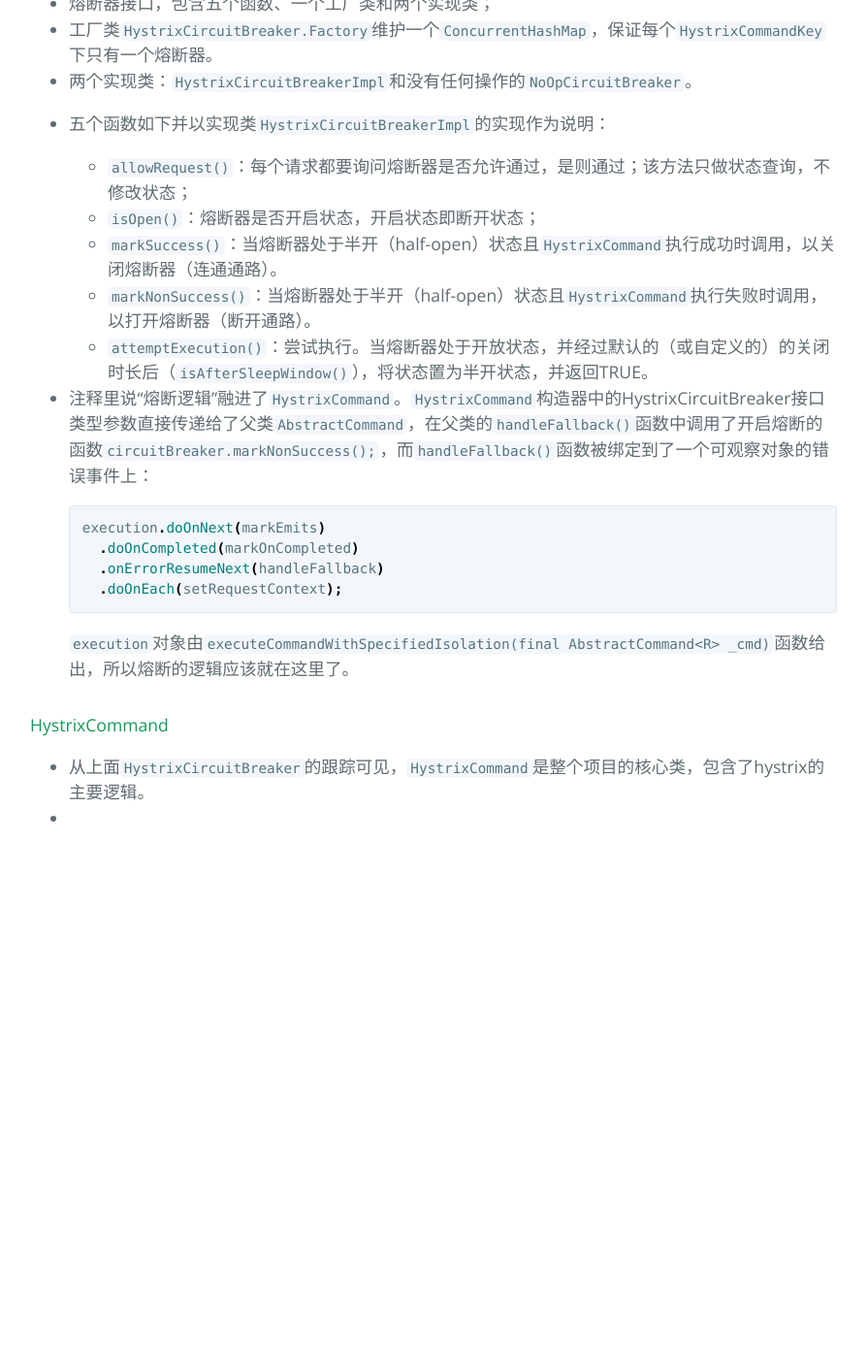
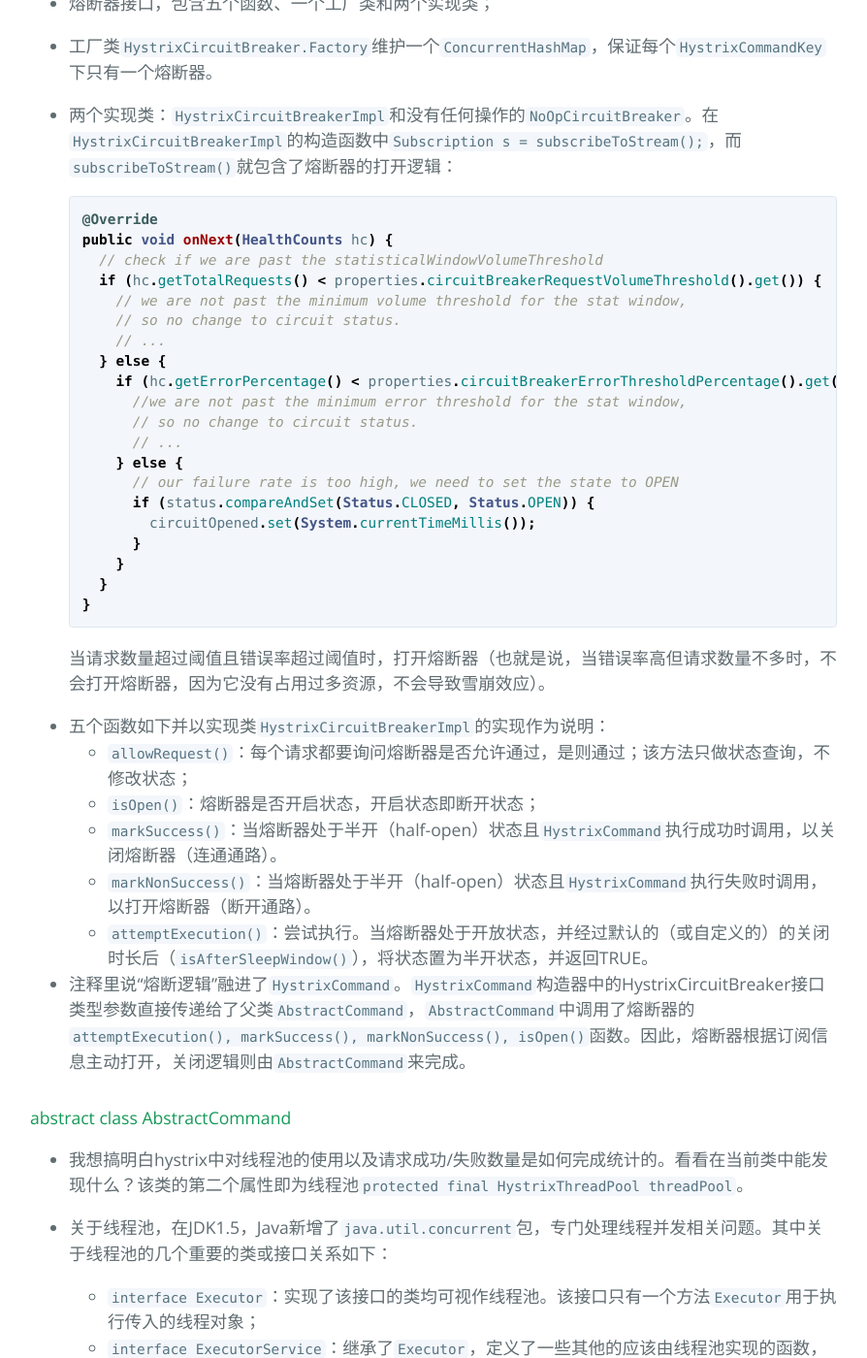
Before and after one commit to dingl-designer/blog, a Jekyll site: the page built from docs/articles/working-scene/HystrixSources.md, in a window 1280 px wide and 1400 px high, scrolled down 1401 px. Shown: the whole window at 97% size, without its empty margins (193-1087 px from the left). Built offline with Jekyll 4.4.1, drawn with Linux system fonts in a browser that asks for light colours; our own code applies the rules of GitHub Pages for plain Markdown files; before the commit the page ends 2307 px from its top, so only the background shows below that; some of the changed text lies outside the part shown.

Commit message:
threadpool

````diff
--- a/docs/articles/working-scene/HystrixSources.md
+++ b/docs/articles/working-scene/HystrixSources.md
@@ -35,29 +35,57 @@
 #### interface HystrixCircuitBreaker
 
 * 熔断器接口，包含五个函数、一个工厂类和两个实现类；
+
 * 工厂类`HystrixCircuitBreaker.Factory`维护一个`ConcurrentHashMap`，保证每个`HystrixCommandKey`下只有一个熔断器。
-* 两个实现类：`HystrixCircuitBreakerImpl`和没有任何操作的`NoOpCircuitBreaker`。
+
+* 两个实现类：`HystrixCircuitBreakerImpl`和没有任何操作的`NoOpCircuitBreaker`。在`HystrixCircuitBreakerImpl`的构造函数中`Subscription s = subscribeToStream();`，而`subscribeToStream()`就包含了熔断器的打开逻辑：
+
+  ```java
+  @Override
+  public void onNext(HealthCounts hc) {
+    // check if we are past the statisticalWindowVolumeThreshold
+    if (hc.getTotalRequests() < properties.circuitBreakerRequestVolumeThreshold().get()) {
+      // we are not past the minimum volume threshold for the stat window,
+      // so no change to circuit status.
+      // ...
+    } else {
+      if (hc.getErrorPercentage() < properties.circuitBreakerErrorThresholdPercentage().get()) {
+        //we are not past the minimum error threshold for the stat window,
+        // so no change to circuit status.
+        // ...
+      } else {
+        // our failure rate is too high, we need to set the state to OPEN
+        if (status.compareAndSet(Status.CLOSED, Status.OPEN)) {
+          circuitOpened.set(System.currentTimeMillis());
+        }
+      }
+    }
+  }
+  ```
+
+  当请求数量超过阈值且错误率超过阈值时，打开熔断器（也就是说，当错误率高但请求数量不多时，不会打开熔断器，因为它没有占用过多资源，不会导致雪崩效应）。
 
 * 五个函数如下并以实现类`HystrixCircuitBreakerImpl`的实现作为说明：
-
   * `allowRequest()`：每个请求都要询问熔断器是否允许通过，是则通过；该方法只做状态查询，不修改状态；
   * `isOpen()`：熔断器是否开启状态，开启状态即断开状态；
   * `markSuccess()`：当熔断器处于半开（half-open）状态且`HystrixCommand`执行成功时调用，以关闭熔断器（连通通路）。
   * `markNonSuccess()`：当熔断器处于半开（half-open）状态且`HystrixCommand`执行失败时调用，以打开熔断器（断开通路）。
   * `attemptExecution()`：尝试执行。当熔断器处于开放状态，并经过默认的（或自定义的）的关闭时长后（`isAfterSleepWindow()`），将状态置为半开状态，并返回TRUE。
+* 注释里说“熔断逻辑”融进了`HystrixCommand`。`HystrixCommand`构造器中的HystrixCircuitBreaker接口类型参数直接传递给了父类`AbstractCommand`，`AbstractCommand`中调用了熔断器的`attemptExecution(), markSuccess(), markNonSuccess(), isOpen()`函数。因此，熔断器根据订阅信息主动打开，关闭逻辑则由`AbstractCommand`来完成。
 
-* 注释里说“熔断逻辑”融进了`HystrixCommand`。`HystrixCommand`构造器中的HystrixCircuitBreaker接口类型参数直接传递给了父类`AbstractCommand`，在父类的`handleFallback()`函数中调用了开启熔断的函数`circuitBreaker.markNonSuccess();`，而`handleFallback()`函数被绑定到了一个可观察对象的错误事件上：
 
-  ```java
-  execution.doOnNext(markEmits)
-    .doOnCompleted(markOnCompleted)
-    .onErrorResumeNext(handleFallback)
-    .doOnEach(setRequestContext);
-  ```
+#### abstract class AbstractCommand
 
-  `execution`对象由`executeCommandWithSpecifiedIsolation(final AbstractCommand<R> _cmd)`函数给出，所以熔断的逻辑应该就在这里了。
+* 我想搞明白hystrix中对线程池的使用以及请求成功/失败数量是如何完成统计的。看看在当前类中能发现什么？该类的第二个属性即为线程池`protected final HystrixThreadPool threadPool`。
 
-#### HystrixCommand
+* 关于线程池，在JDK1.5，Java新增了`java.util.concurrent`包，专门处理线程并发相关问题。其中关于线程池的几个重要的类或接口关系如下：
 
-* 从上面`HystrixCircuitBreaker`的跟踪可见，`HystrixCommand`是整个项目的核心类，包含了hystrix的主要逻辑。
+  * `interface Executor`：实现了该接口的类均可视作线程池。该接口只有一个方法`Executor`用于执行传入的线程对象；
+  * `interface ExecutorService`：继承了`Executor`，定义了一些其他的应该由线程池实现的函数，比如关闭（`shutdown()`）、能够返回`Futrue`对象的提交任务函数（`<T> Future<T> submit(Callable<T> task)`）；
+  * `abstract class AbstractExecutorService`：实现了`ExecutorService`接口，定义了线程池的默认实现；
+  * `class ThreadPoolExecutor`：继承自`AbstractExecutorService`，是线程池的具体实现。使用`new ThreadPoolExecutor(args...)`即可完成线程池的创建；
+  * `class Executors`：定义了一些常用的线程池，包括固定大小的线程池`newFixedThreadPool`、单个线程的线程池`newSingleThreadExecutor`、可变大小的线程池`newCachedThreadPool`等；
+
+  hystrix中的线程池未使用`Executors`中给出的常用线程池，而是在抽象类`HystrixConcurrencyStrategy`中使用`new  ThreadPoolExecutor(args...)`方式创建了自定义线程池。
+
 *
````
